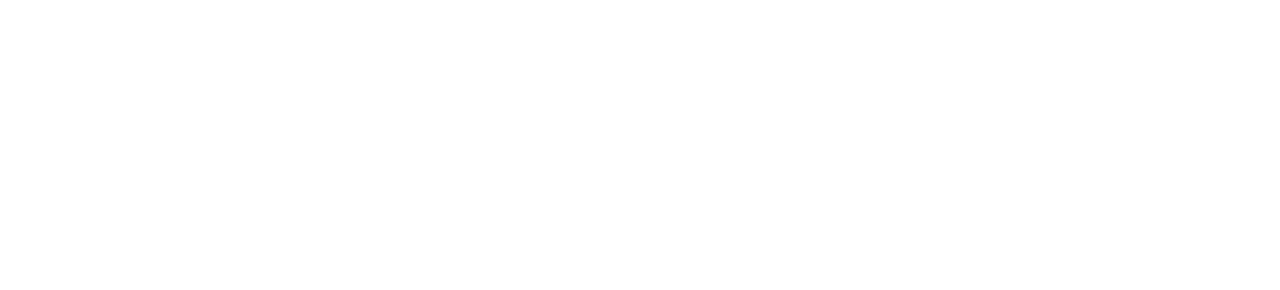
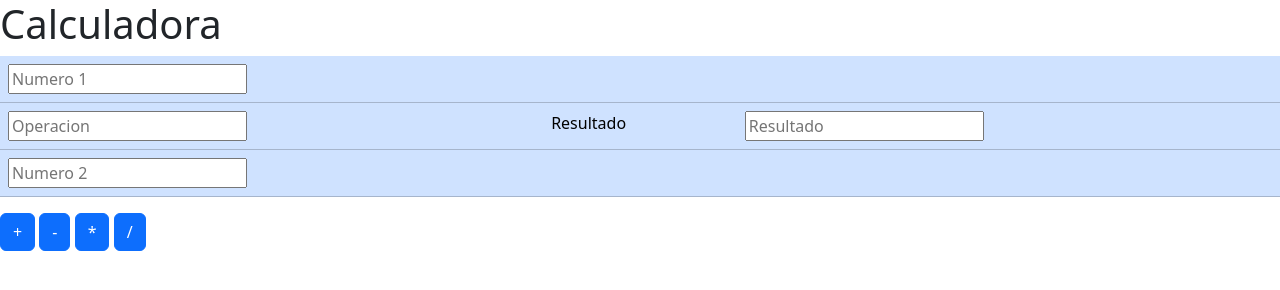
Before and after one commit to LuisFernandoReyes/Calculadora, a plain HTML site: page index.html in a window 1280 px wide. Drawn offline with nearby package versions, Linux system fonts and the light colour scheme.

Commit message:
Fronted Done!!

```diff
--- a/index.html
+++ b/index.html
@@ -3,14 +3,52 @@
 <head>
     <meta charset="UTF-8">
     <meta name="viewport" content="width=device-width, initial-scale=1.0">
+    <link href="https://cdn.jsdelivr.net/npm/bootstrap@5.3.2/dist/css/bootstrap.min.css" rel="stylesheet"
+        integrity="sha384-T3c6CoIi6uLrA9TneNEoa7RxnatzjcDSCmG1MXxSR1GAsXEV/Dwwykc2MPK8M2HN" crossorigin="anonymous">
     <title>Document</title>
 </head>
 <body>
+    <h1>Calculadora</h1>
+    <form action="calculadora.js" method="post">
+        <div class="table-responsive">
+            <table class="table table-primary">
+                <thead>
+                    <tr>
+                        <th scope="col">
+                            <input type="text" id="num1" placeholder="Numero 1" aria-label="Username">
+                        </th>
+                        <th scope="col"></th>
+                        <th scope="col"></th>
+                    </tr>
+                </thead>
+                <tbody>
+                    <tr>
+                        <td>
+                            <input type="text" id="Oper" placeholder="Operacion" aria-label="Username">
+                        </td>
+                        <td>Resultado</td>
+                        <td>
+                            <input type="text" id="num1" placeholder="Resultado" aria-label="Username">
+                        </td>
+                    </tr>
+                    <tr>
+                        <td>
+                            <input type="text" id="num2" placeholder="Numero 2" aria-label="Username">
+                        </td>
+                        <td>
+                        </td>
+                        <td></td>
+                    </tr>
+                </tbody>
+            </table>
+            <input name="sumar" id="sumar" class="btn btn-primary" type="button" value="+">
+            <input name="restar" id="restar" class="btn btn-primary" type="button" value="-">
+            <input name="multiplicar" id="mul" class="btn btn-primary" type="button" value="*">
+            <input name="dividir" id="divi" class="btn btn-primary" type="button" value="/">
+        </div>
+    </form>
 
+    <script src="./js/calculadora.js"> </script>
+</body>
 
-
-
-
-    <script src="calculadora.js"></script>
-</body>
 </html>
```
Also changed, not shown: js/calculadora.js (renamed from calculadora.js).
